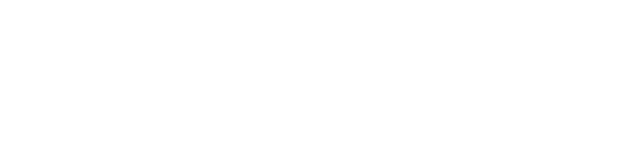
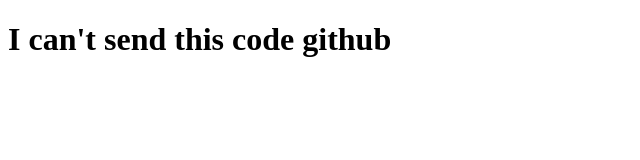
Before and after one commit to AshikPatwary/Larning-Progect, a plain HTML site: page index.html in a window 1280 px wide. Shown: the whole page, without its empty margins (0-640 px from the left). Drawn offline with Linux system fonts and the light colour scheme.

Commit message:
added header

```diff
--- a/index.html
+++ b/index.html
@@ -7,6 +7,6 @@
     <title>Document</title>
 </head>
 <body>
-
+    <h1>I can't send this code github</h1>
 </body>
 </html>
```
